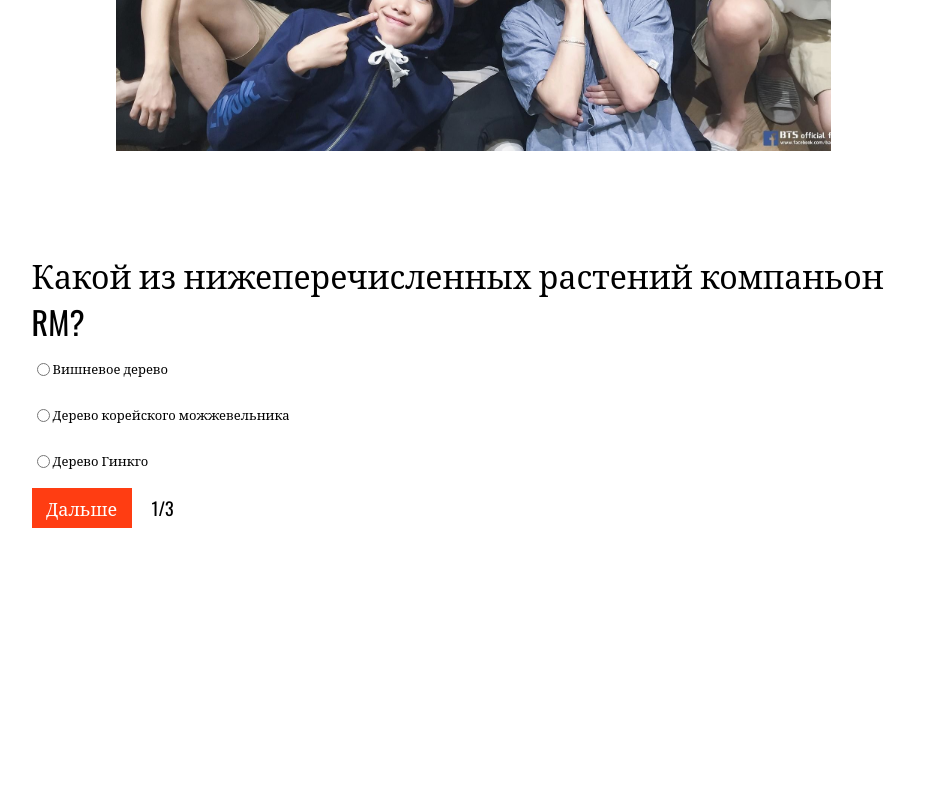
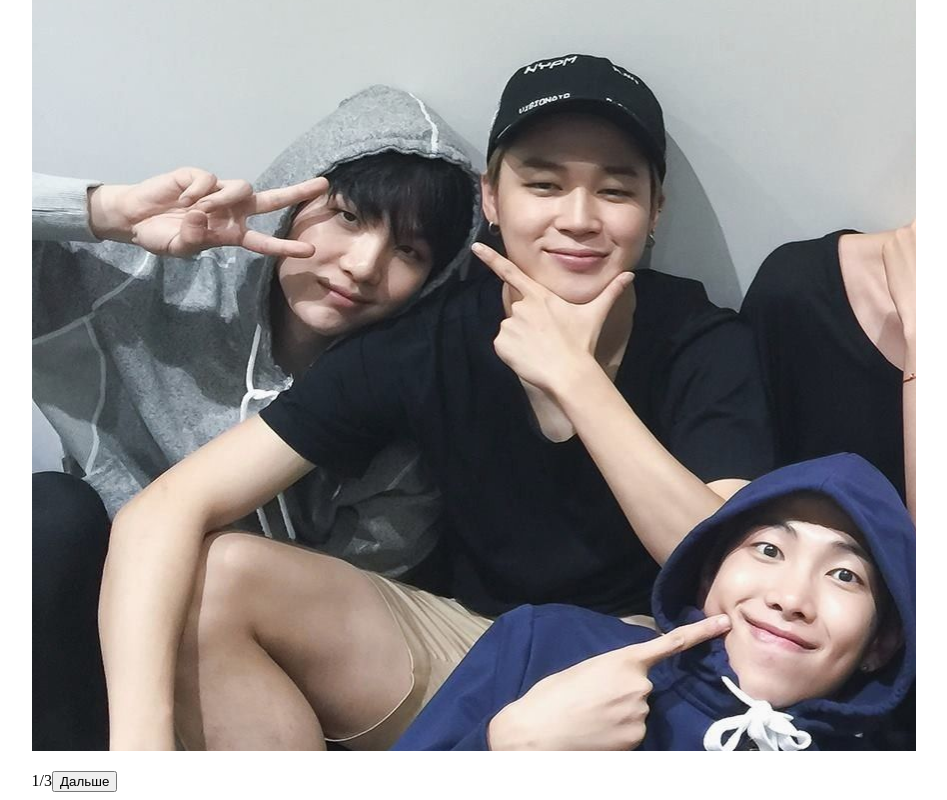
Before and after one commit to MeowSoul/BTS-Project, a React (Create React App) app: page /test in a window 1280 px wide. Shown: the part 617-1417 px from the top of the page, without its empty margins (166-1113 px from the left). Before the commit the page ends 1158 px from the top, so only its background shows below. Built offline with nearby package versions, Linux system fonts and the light colour scheme.

Commit message:
С нуля,брвт

```diff
--- a/src/pages/TestPage/TestPage.js
+++ b/src/pages/TestPage/TestPage.js
@@ -1,75 +1,29 @@
 import style from "./TestPage.module.css"
-import {useContext, useState} from "react";
 import useApi from "../../api/useApi";
-import {useNavigate} from "react-router-dom";
-import {ScoreContext} from "../../context/ScoreContext";
+import {useState} from "react";
 
-export default function  TestPage()
+
+export default function TestPage()
 {
-    const [count, setCount] = useState(1);
-    const [score, setScore] = useState(0);
+    const [currentQuestion,setCurrentQuestion] = useState(1)
 
-    const [currentResponse, setCurrentResponse] = useState(null)
 
-    const {getQuestionsData} = useApi()
-    const navigate = useNavigate()
-
-    const {setFinalScore} = useContext(ScoreContext)
-    const questions = getQuestionsData()
-
-    const onNextClickHandler = () => {
-        if (currentResponse != null) {
-            if (currentResponse === questions[count - 1].correctAnswer)
-                setScore(score + 1)
-                setFinalScore(score)
-                console.log(score)
-        }
-        if (questions.length === count)
-            return navigate("/result")
-
-        setCurrentResponse(null)
-        setCount(count + 1)
-    }
-
-    const onRadioClickHandler = (ctx) => {
-        const answerId = ctx.target.dataset.id
-        setCurrentResponse(answerId)
-    }
 
     return (
         <div className={style.container}>
-            <div
-                className={style.img}
-                style={{backgroundImage:`url(img/${questions[count - 1].img})`}}
-            >
-            </div>
-            <div className={style.question}>
-                <div className={style.question__caption}>
-                    {questions[count - 1].question}
-                </div>
-                <div className={style.question__answers}>
-                    {questions[count - 1].answers.map(answer => (
-                        <div className={style.question__answer} key={answer.id}>
-                            <input
-                                type={"radio"}
-                                data-id={answer.id}
-                                name={count}
-                                onClick={onRadioClickHandler}
-                            />
-                            <p>{answer.text}</p>
-                        </div>
-                    ))}
+            <div className={style.container__img} style={{backgroundImage:"url(img/1.jpg)"}}></div>
+            <div className={style.container__questionNumber}>
+                <div className={style.questionCounter}>
+                    {currentQuestion}/3
+                    <button
+                        className={style.questionCounterButton}
+                        onClick={() => setCurrentQuestion(prev => prev + 1)}
+                    >
+                        Дальше
+                    </button>
                 </div>
             </div>
-            <div className={style.counter__container}>
-                <button className={style.button}
-                        onClick={onNextClickHandler}>Дальше
-                </button>
-                <div className={style.counter}>{count}/{questions.length}</div>
-            </div>
         </div>
-
-
     )
 
 
--- a/src/pages/TestPage/TestPage.module.css
+++ b/src/pages/TestPage/TestPage.module.css
@@ -3,61 +3,22 @@
     margin: 0 auto;
 }
 
-.counter__container
-{
+.container__img{
     width: 100%;
-    height: 50px;
-    display: flex;
-    justify-content: flex-start;
-    align-items: center;
-}
-
-.button
-{
-    background-color: #FF3D12;
-    color:white;
-    border: 0;
-    width: 100px;
-    height: 40px;
-    font-size: 18px;
-    font-family:Oswald,'serif';
-}
-
-.counter
-{
-    align-items: center;
-    font-family:Oswald,'serif';
-    font-size: 18px;
-    margin-left:20px;
-}
-
-.img
-{
-    width: 715px;
-    height: 500px;
-    background-size: cover;
-    background-repeat: no-repeat;
+    height: 1100px;
     margin: 0 auto;
 }
 
-.question
-{
-    font-family:Oswald,'serif';
-    margin-top: 100px;
+.container__questionNumber{
+    margin-top: 20px;
+    display: flex;
+    width: 20%;
 }
 
-.question__caption
-{
-    font-size: 32px;
-    margin-top: 20px;
+.questionCounter{
+
 }
 
-.question__answers
-{
-    font-size: 13px;
+.questionCounterButton{
+
 }
-
-.question__answer
-{
-    display: flex;
-}
```
